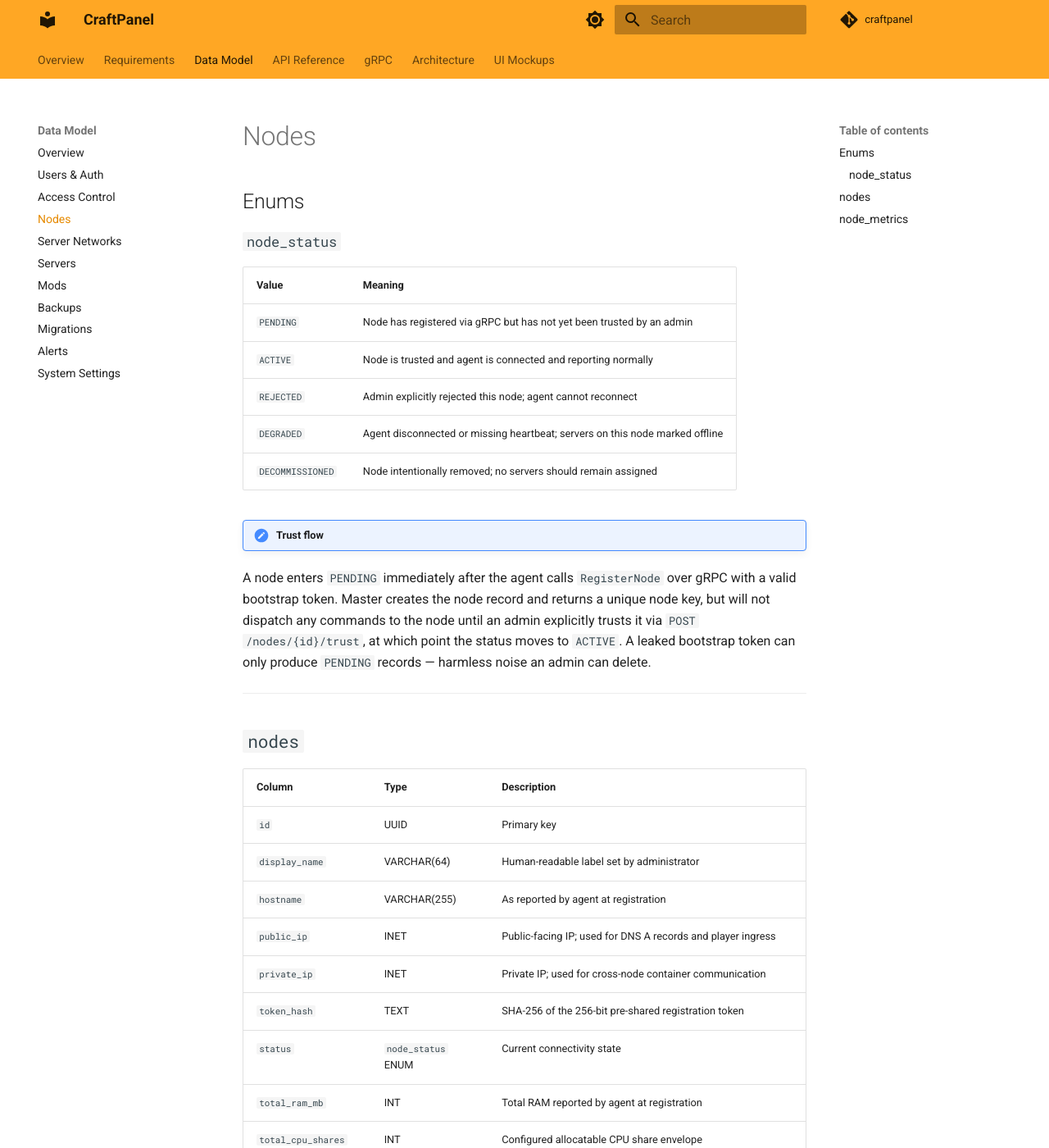
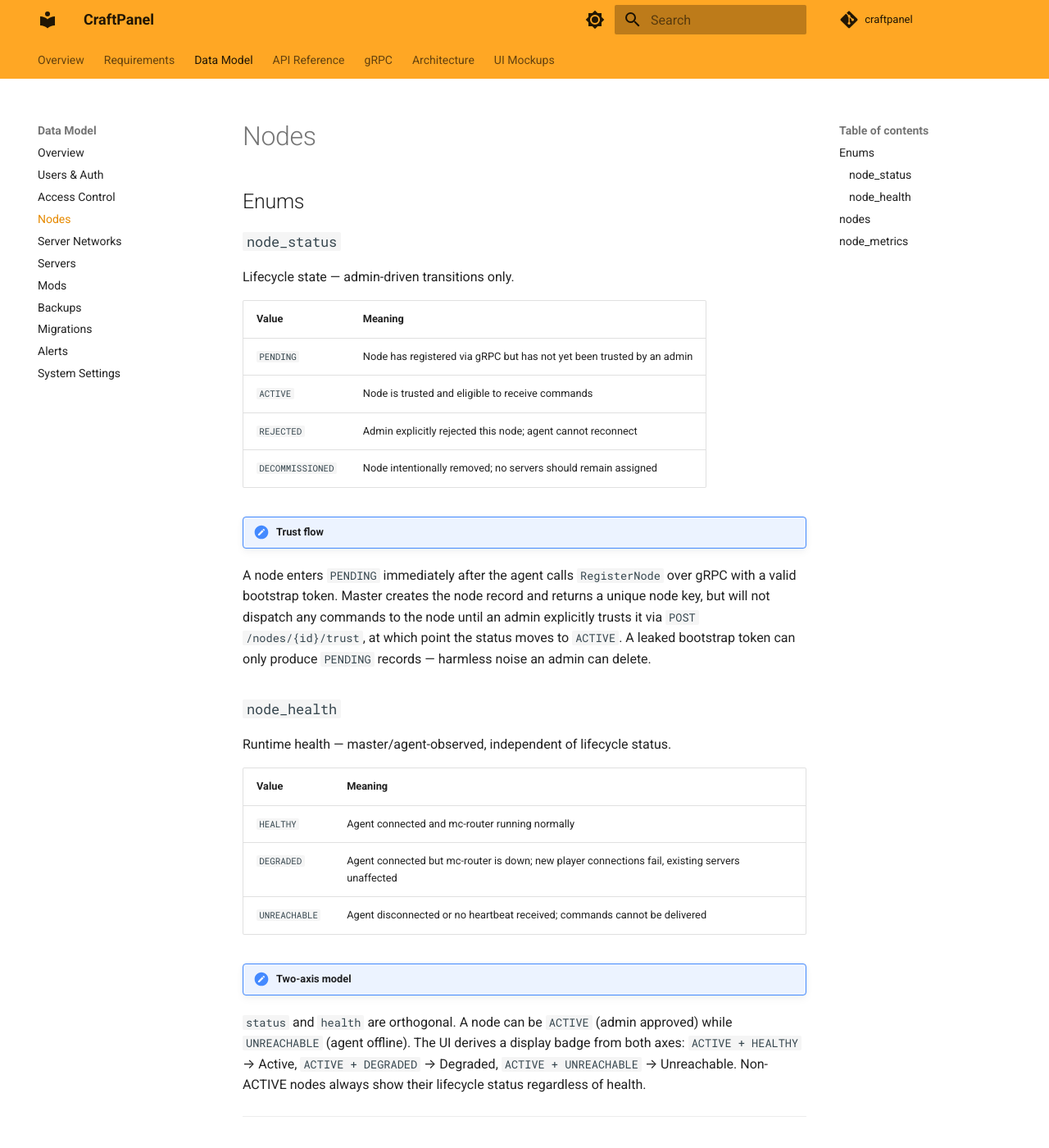
Before and after one commit to nelsongraca/craftpanel, an MkDocs documentation site: the page built from docs/src/data-model/nodes.md, in a window 1280 px wide and 1400 px high. Shown: the whole window at 82% size. Built offline with MkDocs 1.6.1 and Material for MkDocs 9.7.7, drawn with Linux system fonts in a browser that asks for light colours; comment, search, counter and statistics services are not loaded; some of the changed text lies outside the part shown.

Commit message:
docs: update node docs for two-axis health model
Co-Authored-By: Claude Sonnet 4.6 <noreply@anthropic.com>

```diff
--- a/docs/src/data-model/nodes.md
+++ b/docs/src/data-model/nodes.md
@@ -4,18 +4,32 @@
 
 ### `node_status`
 
-| Value            | Meaning                                                                      |
-|------------------|------------------------------------------------------------------------------|
-| `PENDING`        | Node has registered via gRPC but has not yet been trusted by an admin        |
-| `ACTIVE`         | Node is trusted and agent is connected and reporting normally                |
-| `REJECTED`       | Admin explicitly rejected this node; agent cannot reconnect                  |
-| `DEGRADED`       | Agent disconnected or missing heartbeat; servers on this node marked offline |
-| `DECOMMISSIONED` | Node intentionally removed; no servers should remain assigned                |
+Lifecycle state — admin-driven transitions only.
+
+| Value            | Meaning                                                                   |
+|------------------|---------------------------------------------------------------------------|
+| `PENDING`        | Node has registered via gRPC but has not yet been trusted by an admin     |
+| `ACTIVE`         | Node is trusted and eligible to receive commands                          |
+| `REJECTED`       | Admin explicitly rejected this node; agent cannot reconnect               |
+| `DECOMMISSIONED` | Node intentionally removed; no servers should remain assigned             |
 
 !!! note "Trust flow"
 A node enters `PENDING` immediately after the agent calls `RegisterNode` over gRPC with a valid bootstrap token. Master creates the node record and returns a unique node key, but will not dispatch any
 commands to the node until an admin explicitly trusts it via `POST /nodes/{id}/trust`, at which point the status moves to `ACTIVE`. A leaked bootstrap token can only produce `PENDING` records —
 harmless noise an admin can delete.
+
+### `node_health`
+
+Runtime health — master/agent-observed, independent of lifecycle status.
+
+| Value         | Meaning                                                                                        |
+|---------------|------------------------------------------------------------------------------------------------|
+| `HEALTHY`     | Agent connected and mc-router running normally                                                 |
+| `DEGRADED`    | Agent connected but mc-router is down; new player connections fail, existing servers unaffected |
+| `UNREACHABLE` | Agent disconnected or no heartbeat received; commands cannot be delivered                      |
+
+!!! note "Two-axis model"
+`status` and `health` are orthogonal. A node can be `ACTIVE` (admin approved) while `UNREACHABLE` (agent offline). The UI derives a display badge from both axes: `ACTIVE + HEALTHY` → Active, `ACTIVE + DEGRADED` → Degraded, `ACTIVE + UNREACHABLE` → Unreachable. Non-ACTIVE nodes always show their lifecycle status regardless of health.
 
 ---
 
@@ -29,7 +43,8 @@ harmless noise an admin can delete.
 | `public_ip`            | INET               | Public-facing IP; used for DNS A records and player ingress                |
 | `private_ip`           | INET               | Private IP; used for cross-node container communication                    |
 | `token_hash`           | TEXT               | SHA-256 of the 256-bit pre-shared registration token                       |
-| `status`               | `node_status` ENUM | Current connectivity state                                                 |
+| `status`               | `node_status` ENUM | Admin-driven lifecycle state                                               |
+| `health`               | VARCHAR(20)        | Runtime health: `HEALTHY`, `DEGRADED`, or `UNREACHABLE`. Default `HEALTHY` |
 | `total_ram_mb`         | INT                | Total RAM reported by agent at registration                                |
 | `total_cpu_shares`     | INT                | Configured allocatable CPU share envelope                                  |
 | `allocated_ram_mb`     | INT                | Sum of `ram_mb` across all servers currently on this node                  |
```
Also changed, not shown: docs/src/api/nodes.md (+2 -1 lines), docs/src/api/websocket.md (+6 -3 lines), docs/src/grpc/schema.md (+10 -3 lines), docs/src/nodes/index.md (+11 -0 lines), docs/src/screens/nodes.md (+2 -1 lines).
